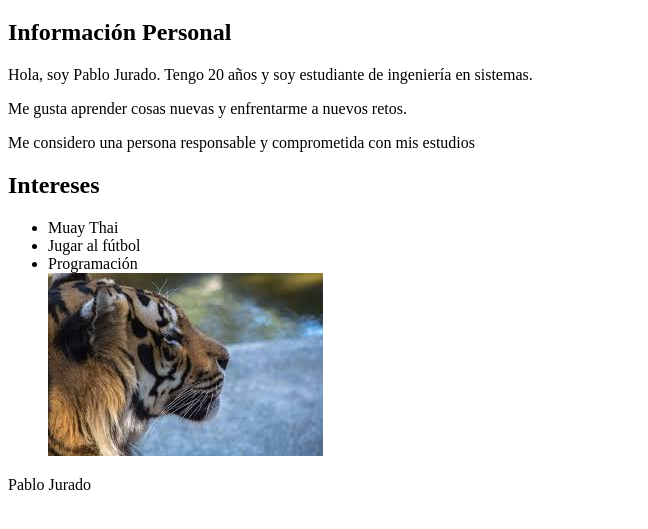
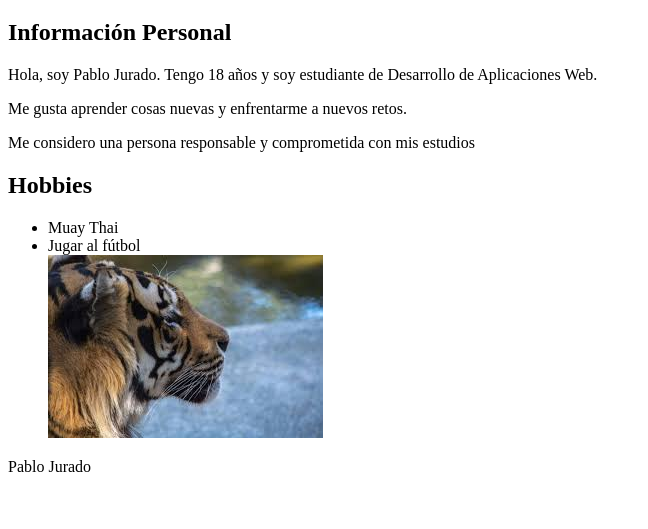
Before and after one commit to iesgrancapitan-eed/practica2-git-haciendo-copia-en-remoto-Pablojurado10, a plain HTML site: page index.html in a window 1280 px wide. Shown: the part 61-590 px from the top of the page, without its empty margins (0-648 px from the left). Drawn offline with Linux system fonts and the light colour scheme.

Commit message:
modificacion index

```diff
--- a/index.html
+++ b/index.html
@@ -15,16 +15,15 @@
     <main>
         <section>
             <h2>Información Personal</h2>
-            <p>Hola, soy Pablo Jurado. Tengo 20 años y soy estudiante de ingeniería en sistemas.</p>
+            <p>Hola, soy Pablo Jurado. Tengo 18 años y soy estudiante de Desarrollo de Aplicaciones Web.</p>
             <p>Me gusta aprender cosas nuevas y enfrentarme a nuevos retos.</p>
             <p>Me considero una persona responsable y comprometida con mis estudios </p>
         </section>
         <section>
-            <h2>Intereses</h2>
+            <h2>Hobbies</h2>
             <ul>
                 <li>Muay Thai</li>
                 <li>Jugar al fútbol</li>
-                <li>Programación</li>
                 <img src="imagen.jpeg" />
             </ul>
         </section>
```
